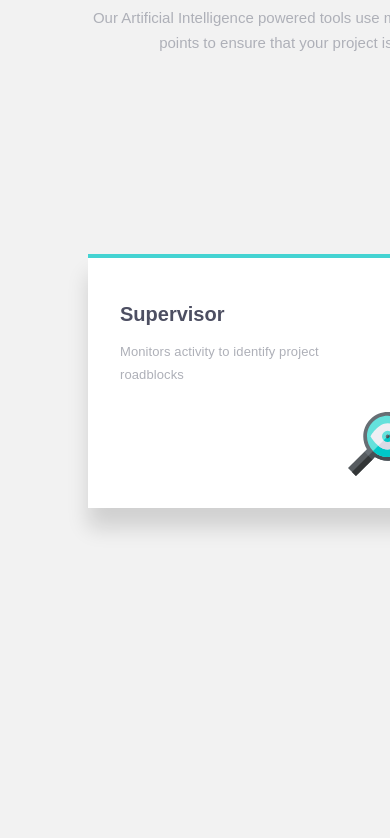
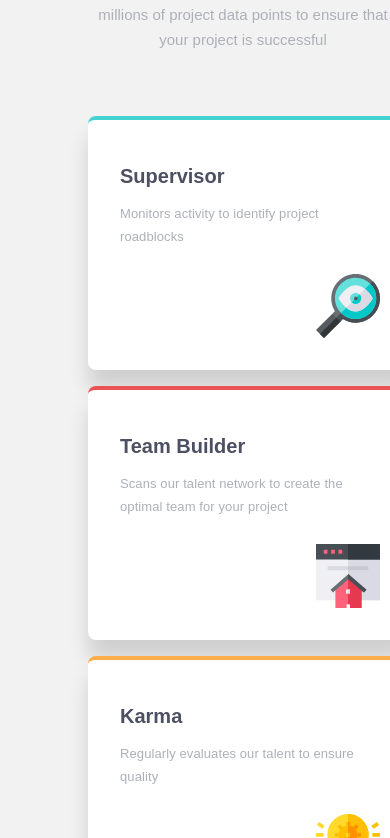
Before and after one commit to Leo-LC/4-Cards-Feature-Section, a plain HTML site: page index.html in a window 390 px wide. Shown: the part 207-1045 px from the top of the page. Before the commit the page ends 972 px from the top, so only its background shows below. Drawn offline with Linux system fonts and the light colour scheme.

Commit message:
Mobile Responsive

```diff
--- a/styles.scss
+++ b/styles.scss
@@ -27,12 +27,18 @@ body {
     >* {
         width: 1100px;
         margin-inline: auto;
+        /* margin: auto; */
     }
 }
 
 header {
     margin-bottom: 64px;
     width: 450px;
+
+    @media screen and (width < 600px) {
+        width: 310px;
+
+    }
 
     * {
         margin-top: 0px;
@@ -43,12 +49,20 @@ header {
         color: $text-color-dark;
         font-weight: $font-weight-200;
         font-size: 36px;
+
+        @media screen and (width < 600px) {
+            font-size: 24px;
+        }
     }
 
     h2 {
         color: $text-color-dark;
         font-weight: $font-weight-600;
         font-size: 36px;
+
+        @media screen and (width < 600px) {
+            font-size: 24px;
+        }
     }
 
     p {
@@ -56,6 +70,10 @@ header {
         font-weight: $font-weight-400;
         font-size: 15px;
         line-height: 25px;
+
+        @media screen and (width < 600px) {
+            font-size: 15px;
+        }
     }
 }
 
@@ -66,6 +84,13 @@ header {
     text-align: start;
 
 
+    @media screen and (width < 600px) {
+        grid-template-columns: 1fr;
+        grid-template-rows: repeat(4, 1fr);
+        width: 311px;
+    }
+
+
     .blocs {
         background-color: white;
         background-repeat: no-repeat;
@@ -74,9 +99,10 @@ header {
         background-position: calc(100% - 32px) calc(100% - 32px);
         padding: 32px;
         box-shadow: 0 20px 20px 0px rgba(0, 0, 0, 0.143);
+        border-radius: 8px;
 
         h1 {
-color: $text-color-dark;
+            color: $text-color-dark;
             font-weight: $font-weight-600;
             font-size: 20px;
         }
@@ -96,6 +122,10 @@ color: $text-color-dark;
         margin-block: auto;
         background-image: url(/images/icon-supervisor.svg);
         border-top: 4px solid $color-2;
+
+        @media screen and (width < 600px) {
+            grid-row: 1/2;
+        }
     }
 
     .team-builder {
@@ -103,12 +133,22 @@ color: $text-color-dark;
         grid-row: 1/2;
         background-image: url(/images/icon-team-builder.svg);
         border-top: 4px solid $color-1;
+
+        @media screen and (width < 600px) {
+            grid-row: 2/3;
+            grid-column: 1/2;
+        }
     }
 
     .karma {
         grid-column: 2/3;
         background-image: url(/images/icon-karma.svg);
         border-top: 4px solid $color-3;
+
+        @media screen and (width < 600px) {
+            grid-row: 3/4;
+            grid-column: 1/2;
+        }
     }
 
     .calculator {
@@ -116,6 +156,10 @@ color: $text-color-dark;
         margin: auto;
         background-image: url(/images/icon-calculator.svg);
         border-top: 4px solid $color-4;
+
+        @media screen and (width < 600px) {
+            grid-row: 4/5;
+        }
     }
 
 
```
Also changed, not shown: styles.css, 1 other file.
